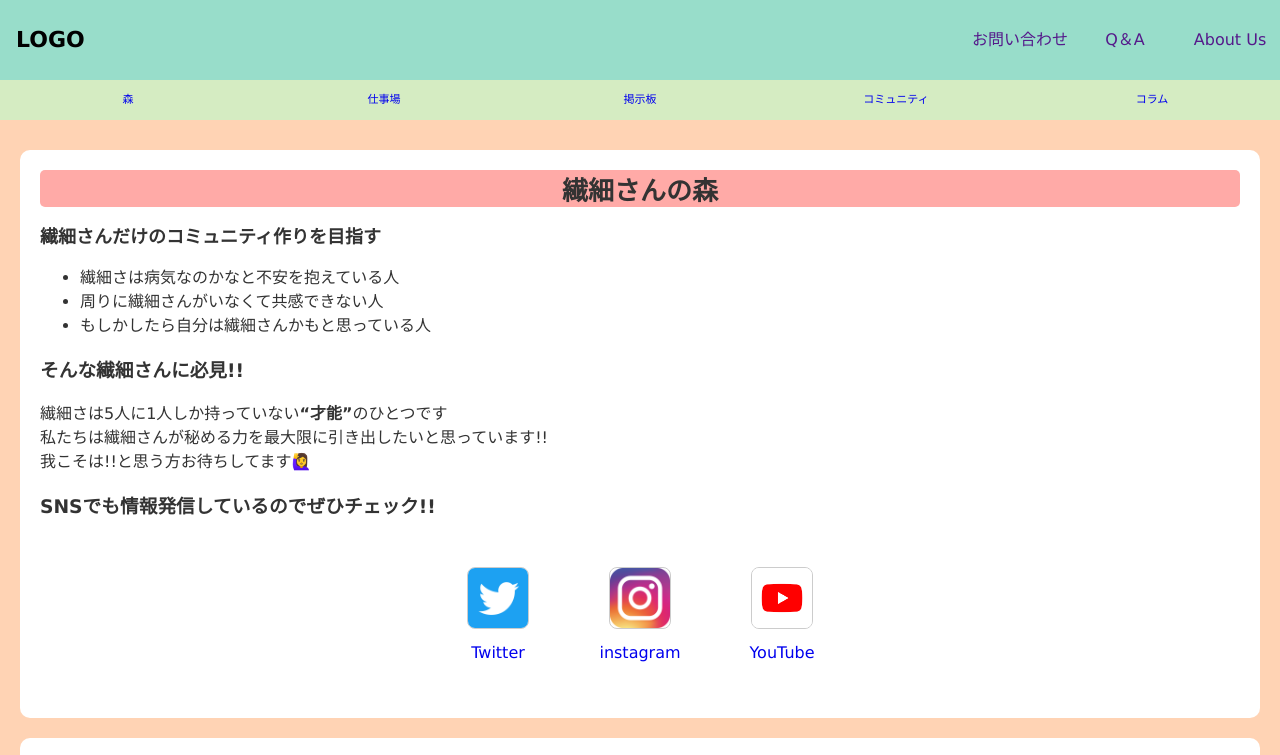
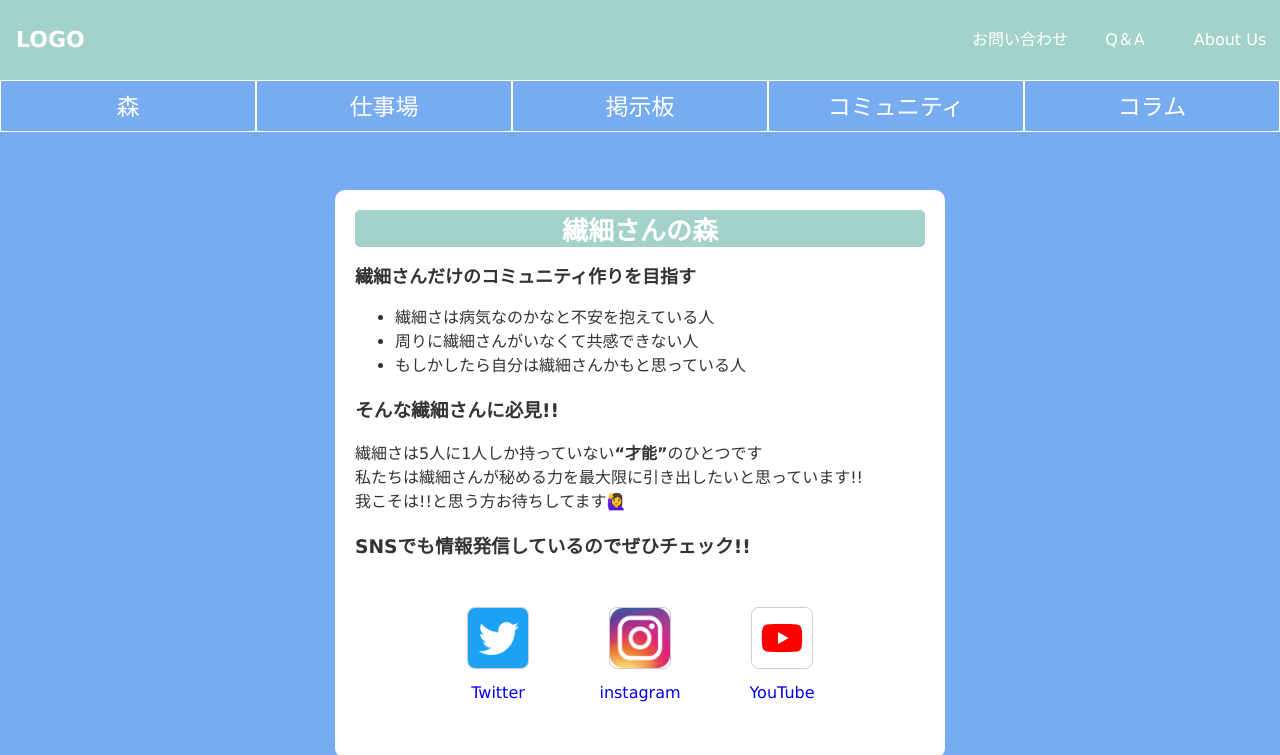
Before and after one commit to atsumare-senmori/atsumare-senmori.guthub.io, a plain HTML site: page index.html in a window 1280 px wide. Shown: the top 755 px of the page. Drawn offline with Linux system fonts and the light colour scheme.

Commit message:
Add files via upload

```diff
--- a/css/style.css
+++ b/css/style.css
@@ -1,15 +1,21 @@
 :root{
-  --my-color1: #98ddca;
-  --my-color2: #d5ecc2;
-  --my-color3: #ffd3b4;
-  --my-color4: #ffaaa7;
-
-
+  --my-color1: #77acf1;
+  --my-color2: #a3d2ca;
+  --my-color3: #325288;
+  --my-color4: #5aa897;
 }
 
 body{
   font-family: Verdana, Geneva, Tahoma, sans-serif;
   margin: 0;
+  background: var(--my-color1);
+}
+
+body header{
+  position: fixed;
+  top: 0;
+  right: 0;
+  width: 100%;
 }
 
 body header h1{
@@ -17,6 +23,12 @@ body header h1{
   line-height: 64px;
   margin: 0;
   padding: 0 16px;
+  color: #fff;
+}
+
+body header .top .logo{
+  width: 150px;
+  height: 80px;
 }
 
 body a{
@@ -26,11 +38,7 @@ body a{
 body header .top {
   display: flex;
   justify-content: space-between;
-  background-color: var(--my-color1);
-  width: 100%;
-  position: fixed;
-  top: 0;
-  right: 0;
+  background-color: var(--my-color2);
 }
 
 body header li{
@@ -46,6 +54,7 @@ body header li{
 
 .mobile-menu{
   margin: 0 16px;
+  color: #fff;
 }
 
 .mobile-menu #open{
@@ -64,7 +73,7 @@ body header li{
   right: 0;
   bottom: 0;
   left: 0;
-  background: rgba(255, 255, 255, 0.95);
+  background: rgba(163, 210, 202, 0.9);
   text-align: center;
   padding: 64px;
   opacity: 0;
@@ -78,6 +87,7 @@ body header li{
   right: 16px;
   font-size: 32px;
   cursor: pointer;
+  color: #fff;
 }
 
 .showing-menu.show{
@@ -119,18 +129,22 @@ body header li{
   transition-delay: .3s;
 }
 
+.showing-menu.show li a{
+  color: #fff;
+}
+
 /* +++++ */
 /* SPACE */
 /* +++++ */
 
-.space{
-  width: 100%;
-  height: 64px;
+.space2{
+  height: 136px;
 }
 
 /* ++++ */
 /* MENU */
 /* ++++ */
+
 menu{
   margin: 0;
 }
@@ -152,16 +166,24 @@ body header menu ul li{
   font-size: 11px;
   line-height: 70px;
   width: 100%;
-  background-color: var(--my-color2);
+  background-color: var(--my-color1);
+  border: 0.4px solid #fff;
 }
 
+body header menu ul li a{
+color: #fff;
+}
+
+body header menu ul li a:hover{
+  background: var(--my-color3);
+}
 
 /* ++++++++++++++ */
 /* コンテンツ共通 */
 /* ++++++++++++++ */
 main{
   padding: 10px 0;
-  background: var(--my-color3);
+  background: var(--my-color1);
 }
 
 .content{
@@ -179,8 +201,9 @@ main{
   font-size: 26px;
   text-align: center;
   margin: 0;
-  background: var(--my-color4);
+  background: var(--my-color2);
   border-radius: 5px ;
+  color: #fff;
 
 }
 
@@ -234,7 +257,7 @@ main{
 
 .title{
   border-radius: 12px;
-  background: var(--my-color2);
+  background: var(--my-color1);
   text-align: center;
   line-height: 25px;
 }
@@ -267,6 +290,7 @@ main{
 .board h2{
   text-align: center;
 }
+
 /* ++++++++++++++++++++++ */
 /* 繊細さんのコミュニティ */
 /* ++++++++++++++++++++++ */
@@ -277,10 +301,12 @@ main{
 /* footer */
 footer p{
   text-align: center;
+  color: #fff;
 }
 
+/* ++++++++++++++++++++++++ スイッチ ++++++++++++++++++++++++ */
+@media(min-width:490px){
 
-@media(min-width:490px){
 /* +++ */
 /* TOP */
 /* +++ */
@@ -320,10 +346,11 @@ body header nav li{
   width: 100px;
   line-height: 80px;
   text-align: center;
+  color: #fff
 }
 
 .pc-menu a:hover{
-  background: #f2f2f2;
+  background: var(--my-color4);
 }
 
 .mobile-menu{
@@ -342,15 +369,17 @@ body header nav li{
   width: 100%;
   height: 0px;
 }
+
 .space2{
   height: 120px;
 }
+
 /* ++++ */
 /* MENU */
 /* ++++ */
-
 menu{
   margin: 0;
+
 }
 
 menu ul{
@@ -359,11 +388,9 @@ menu ul{
 }
 
 body header menu ul li {
-
   width: 100%;
   line-height: 40px;
   height: auto;
-  border-radius: none;
 }
 
 body header menu ul a {
@@ -371,7 +398,7 @@ body header menu ul a {
   width: 100%;
   line-height: 40px;
   height: auto;
-
+  font-size: 16px;
 }
 
 /* ++++++++++++ */
@@ -392,3 +419,33 @@ body header menu ul a {
 }
 
 }
+
+/* ++++++++++++++++++++++++ スイッチ ++++++++++++++++++++++++ */
+@media(min-width:700px){
+
+/* ++++ */
+/* MENU */
+/* ++++ */
+body header menu ul li{
+  height: 50px;
+}
+
+/* +++++ */
+/* SPACE */
+/* +++++ */
+.space2{
+  width: 100%;
+  height: 160px;
+}
+
+body header menu ul a {
+  font-size: 23px;
+  line-height: 52px;
+}
+
+main{
+  max-width: 650px;
+  margin: auto
+};
+
+}
--- a/index.html
+++ b/index.html
@@ -9,10 +9,13 @@
   <link href="https://fonts.googleapis.com/icon?family=Material+Icons" rel="stylesheet">
   <title>あつまれ繊細さんの森</title>
 </head>
+
 <body>
   <header>
 
     <div class="top">
+
+      <!-- <a href=""><img src="img/logo.png" alt="" class="logo"></a> -->
 
       <h1>LOGO</h1>
 
@@ -45,8 +48,6 @@
 
       </div>
 
-    <div class="space"></div>
-
     <menu>
       <ul>
         <li><a href="#forest">森</a></li>
@@ -59,6 +60,7 @@
 
   </header>
   <div class="space2"></div>
+
   <main>
 
     <div class="content" id="forest">
@@ -151,6 +153,7 @@
 
 
   <footer>
+
     <p>(c) Senmori All Rights Reserved</p>
   </footer>
 
```
